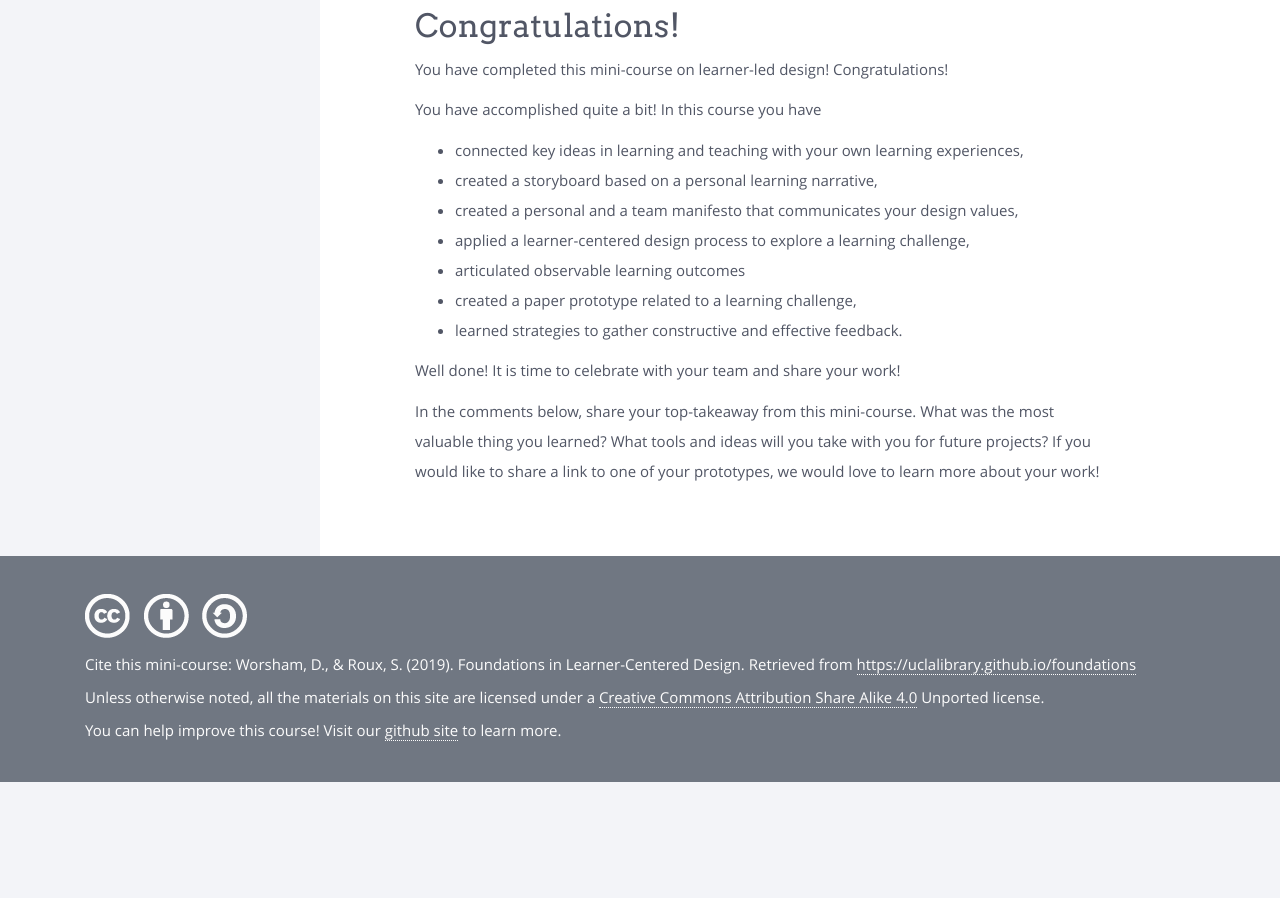
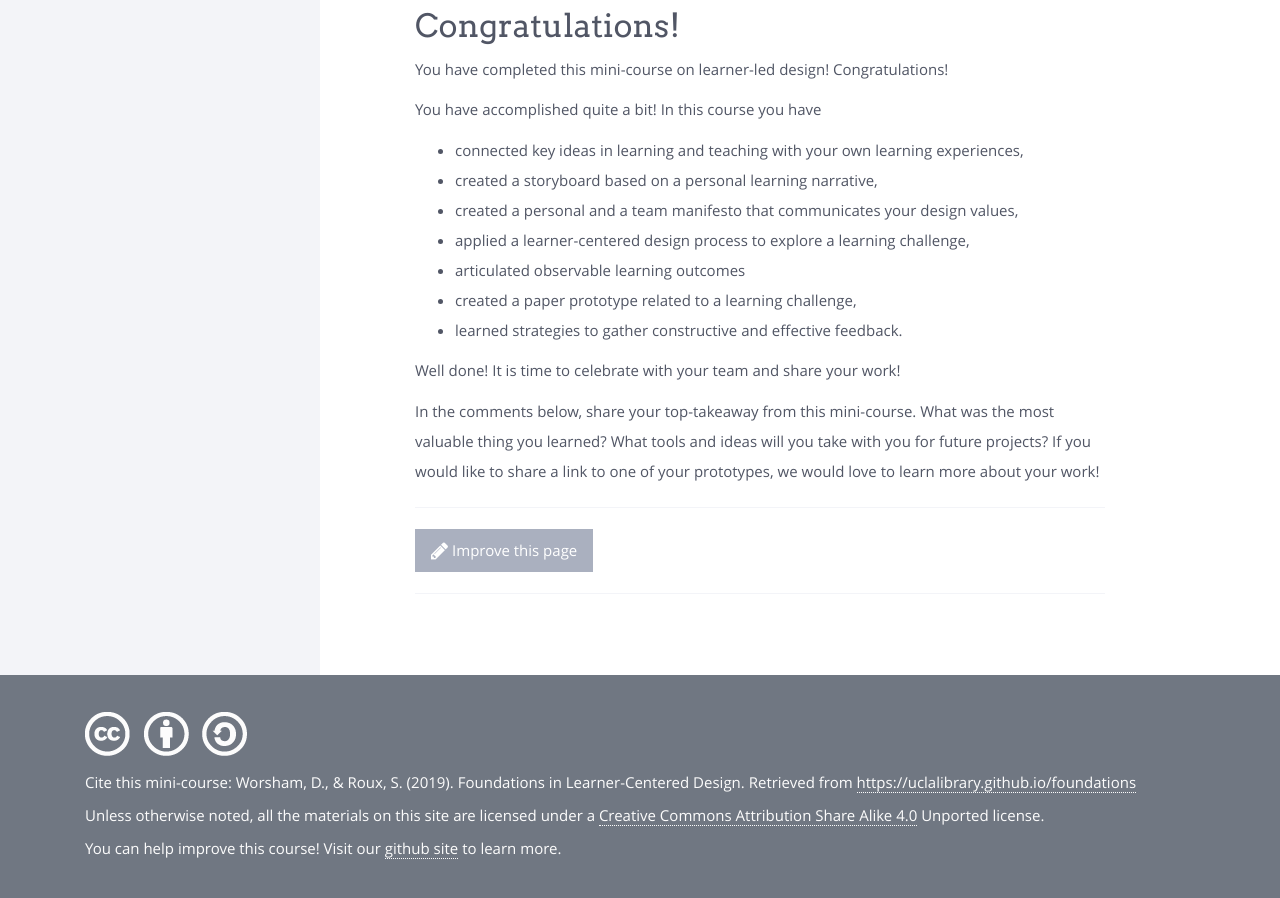
Before and after one commit to UCLALibrary/foundations, a Jekyll site: the page built from modules/sharing/_posts/2000-01-01-sharing-your-work.html, in a window 1280 px wide and 900 px high, scrolled down 605 px. Built offline with Jekyll 4.4.1, drawn with Linux system fonts in a browser that asks for light colours; nearby versions of some CDN libraries; comment, search, counter and statistics services are not loaded; before the commit the page ends 1387 px from its top, so only the background shows below that.

Commit message:
Update course_page.html
fixing layout - if statement in the wrong place was messing up single page section.

```diff
--- a/_layouts/course_page.html
+++ b/_layouts/course_page.html
@@ -13,7 +13,6 @@ layout: base
                     {% endif %}
                     {{ content }}
 					{% include next_in_module.html %}
-					{% if prev or next %}
 				    <hr />
                     <a target="_blank" href="{{site.git_edit_address}}/{{ page.path }}" class="btn btn-default githubEditButton" role="button">
                 <i class="fa fa-pencil fa-lg"></i> Improve this page</a>
@@ -43,6 +42,7 @@ layout: base
 
                     {% endif %}
                     <!-- end comments -->
+                    {% if prev or next %}
                     <hr />
 					{% endif %}
 					{% if prev %}
```
